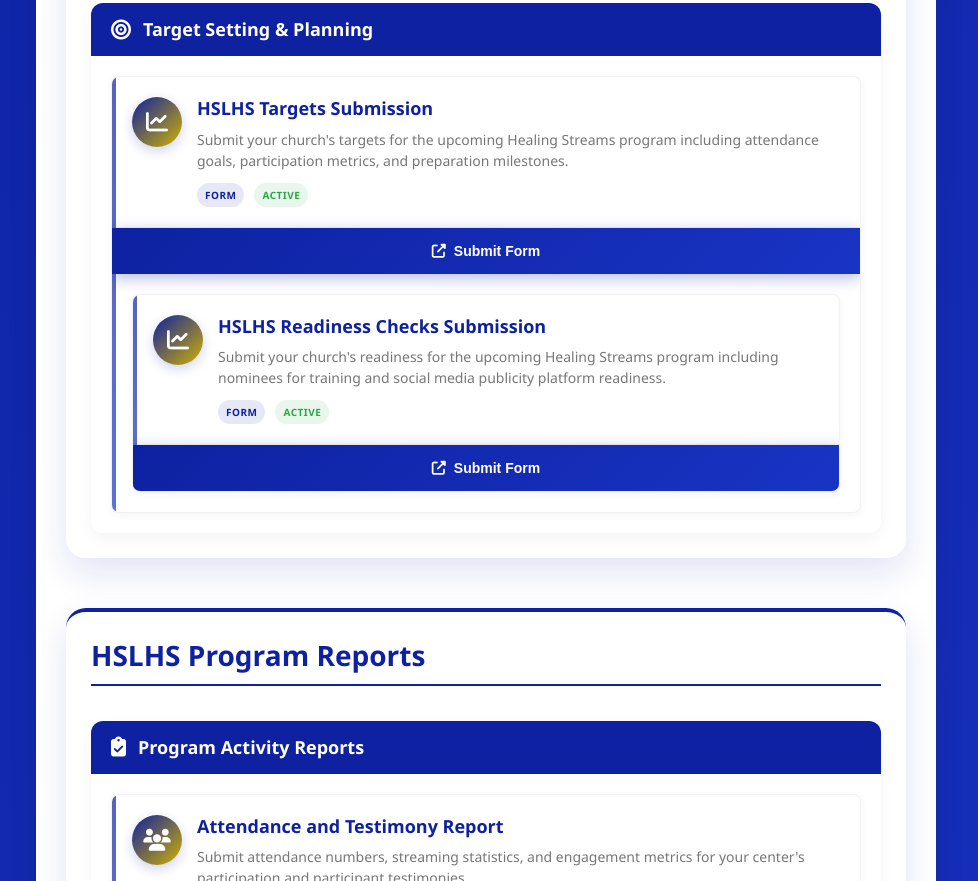
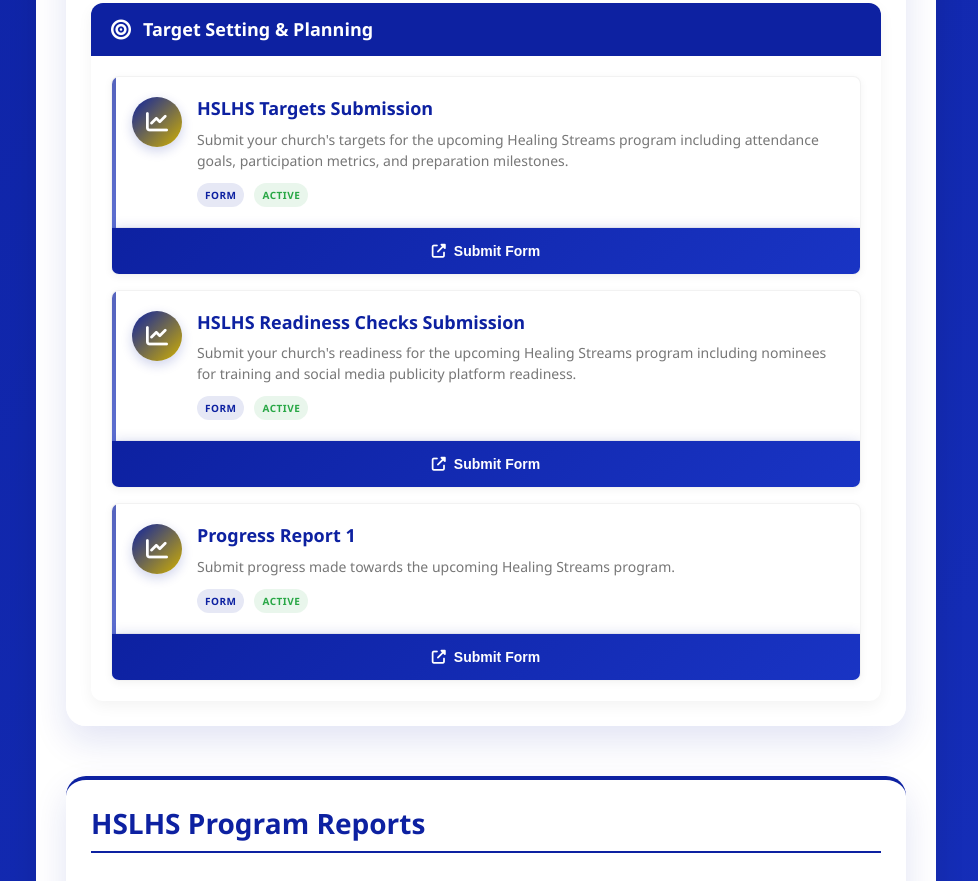
Before and after one commit to dallas-zone/hslhs, a plain HTML site: page reports.html in a window 1280 px wide. Shown: the part 752-1633 px from the top of the page, without its empty margins (154-1132 px from the left). Drawn offline with Linux system fonts and the light colour scheme.

Commit message:
Update reports.html

```diff
--- a/reports.html
+++ b/reports.html
@@ -124,7 +124,8 @@
                                             <span>Submit Form</span>
                                         </button>
                                     </div>
-                            <div class="reports-list">
+                                </div>
+
                                 <div class="report-item">
                                     <div class="report-content">
                                         <div class="report-icon">
@@ -140,7 +141,30 @@
                                         </div>
                                     </div>
                                     <div class="report-actions">
-                                        <button class="submit-report-btn" data-form-url="https://kingsforms.online/oct2025hslhsdalzreadinesscheck" title="Submit Targets">
+                                        <button class="submit-report-btn" data-form-url="https://kingsforms.online/oct2025hslhsdalzreadinesscheck" title="Submit Report">
+                                            <i class="fas fa-external-link-alt"></i>
+                                            <span>Submit Form</span>
+                                        </button>
+
+                                        </div>
+                                    </div>
+
+                                <div class="report-item">
+                                    <div class="report-content">
+                                        <div class="report-icon">
+                                            <i class="fas fa-chart-line"></i>
+                                        </div>
+                                        <div class="report-details">
+                                            <h4 class="report-title">Progress Report 1</h4>
+                                            <p class="report-description">Submit progress made towards the upcoming Healing Streams program.</p>
+                                            <div class="report-meta">
+                                                <span class="report-type">FORM</span>
+                                                <span class="report-status">ACTIVE</span>
+                                            </div>
+                                        </div>
+                                    </div>
+                                    <div class="report-actions">
+                                        <button class="submit-report-btn" data-form-url="https://kingsforms.online/oct2025hslhsdalzweeklyprogressreport1" title="Submit Report">
                                             <i class="fas fa-external-link-alt"></i>
                                             <span>Submit Form</span>
                                         </button>
```
